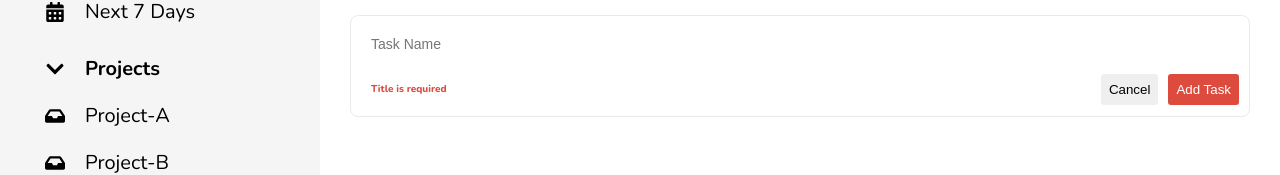
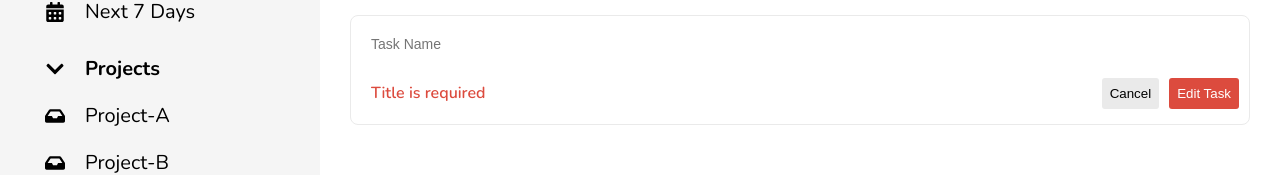
Before and after one commit to Surachotkit/CC15-Todolist, a React (Create React App) app: page / in a window 1280 px wide. Both pictures are taken after a click on the icon 1175 px from the left and 243 px from the top of the page. Shown: the part 200-375 px from the top of the page. Built offline with nearby package versions, Linux system fonts and the light colour scheme.

Commit message:
update button cancel

```diff
--- a/src/components/Common/Button/Button.jsx
+++ b/src/components/Common/Button/Button.jsx
@@ -1,6 +1,16 @@
-import styles from './Button.module.scss';
+import styles from "./Button.module.scss";
 
-export function Button({ text, active = true }) {
+// Button (Obj)
+// Button({text,active,type,onClick})
+export function Button({ type,onClick, text, active = true }) {
+  // ถ้าไม่ส่ง active = true
   let btnStyles = active ? styles.btn__primary : styles.btn__secondary;
-  return <button className={`${styles.btn} ${btnStyles}`}>{text}</button>;
+  return (
+    <button className={`${styles.btn} ${btnStyles}`}
+    type={type}
+    onClick={onClick}
+    >
+      {text}
+    </button>
+  ); // active -> true btnStyles == styles.btn__primary || fasle === styles.btn__secondary
 }
--- a/src/components/Common/Button/Button.module.scss
+++ b/src/components/Common/Button/Button.module.scss
@@ -5,7 +5,8 @@
   padding: 8px;
   border-radius: 3px;
   cursor: pointer;
-  flex: 1;
+  // flex: 1;
+  white-space: nowrap;
 
   &__primary {
     background-color: $primary;
--- a/src/components/Todo/TodoCreate.jsx
+++ b/src/components/Todo/TodoCreate.jsx
@@ -56,7 +56,7 @@ function TodoCreate() {
   return (
     <>
       {isOpenFrom ? (
-        <TodoForm />
+        <TodoForm textSubmit="Add Task"/>
       ) : (
         <div className={styles.todo__create} onClick={handleClick}>
           <div className={styles.todo__create__button}>
--- a/src/components/Todo/TodoForm.jsx
+++ b/src/components/Todo/TodoForm.jsx
@@ -1,17 +1,48 @@
+import { useState } from 'react';
+import {Button} from '../Common/Button/Button'
 import styles from './TodoForm.module.scss';
+/*
+  props = {
+    textSubmit : string
+  }
+*/
+/*
+CC 1 - Form Handle
+- ใช้ FN ไปผูกกับ Event ชื่อ onSubmit
+- FN จะถูก Browser เรียกใช้ (เมื่อไร??) โดยส่ง parameter มา 1 ตัว (event Object)
+- โดย default ทุกปุ่มใน <form> จะทำหน้าที่ submit
+- วิธีแก้** ต้องกำหนด type ของปุ่ม
+  - type="submit" /* <button>Cancel</button>
+  - type="button" <button type='button'>a</button> ***จะไม่ submit
+*/
 
-function TodoForm() {
+function TodoForm(props) {
+  const [isError,setIsError] = useState(true)
+
+  const handleSubmit = function (event){
+    event.preventDefault()
+    console.log("submit");
+  }
+
+  const handelCancel = function (){
+    console.log('cancel');
+  }
   return (
-    <form className={styles.todo__form__container}>
+    <form className={styles.todo__form__container} onSubmit={handleSubmit}>
       {/*	Body */}
       <input className={styles.todo__form__input} placeholder='Task Name' />
 
       {/*Form Footer */}
       <div className={styles.todo__form__footer}>
-        <p className={styles.todo__error}>Title is required</p>
+        {isError ? <p className={styles.todo__error}>Title is required</p> : null}
         <div className={styles.todo__form__buttons}>
-          <button>Cancel</button>
-          <button>Add Task</button>
+          <Button text='Cancel' active={false} type="button" onClick={handelCancel}/>
+          <Button text={props.textSubmit} active={true} type="submit"/>
+          {/* <button type='button' onClick={handelCancel}>POC</button> */}
+
+
+          {/* <button>Cancel</button>
+          <button>Add Task</button> */}
         </div>
       </div>
     </form>
--- a/src/components/Todo/TodoForm.module.scss
+++ b/src/components/Todo/TodoForm.module.scss
@@ -24,16 +24,17 @@
 
 .todo__form__footer {
   display: flex;
-  justify-content: space-between;
+  justify-content: flex-end;
   align-items: center;
 }
 
 .todo__error {
   justify-self: start;
   padding: 10px;
-  font-size: 10px;
-  font-weight: 800;
+  font-size: $text-base;
+  font-weight: 600;
   color: $primary;
+  flex: 1;
 }
 .todo__form__buttons {
   display: flex;
@@ -41,15 +42,15 @@
   gap: 10px;
   flex: 1;
 
-  & > button {
-    border: none;
-    padding: 8px;
-    border-radius: 3px;
-    cursor: pointer;
-  }
+  // & > button {
+  //   border: none;
+  //   padding: 8px;
+  //   border-radius: 3px;
+  //   cursor: pointer;
+  // }
 
-  & > button:last-child {
-    background-color: $primary;
-    color: $white;
-  }
+  // & > button:last-child {
+  //   background-color: $primary;
+  //   color: $white;
+  // }
 }
--- a/src/components/Todo/TodoLists.jsx
+++ b/src/components/Todo/TodoLists.jsx
@@ -14,7 +14,7 @@ function TodoLists() {
   return (
     <>
       {isEditList ? (
-        <TodoForm />
+        <TodoForm textSubmit="Edit Task"/>
       ) : (
         <ul className={styles.todo__lists}>
           <li className={styles.todo}>
```
